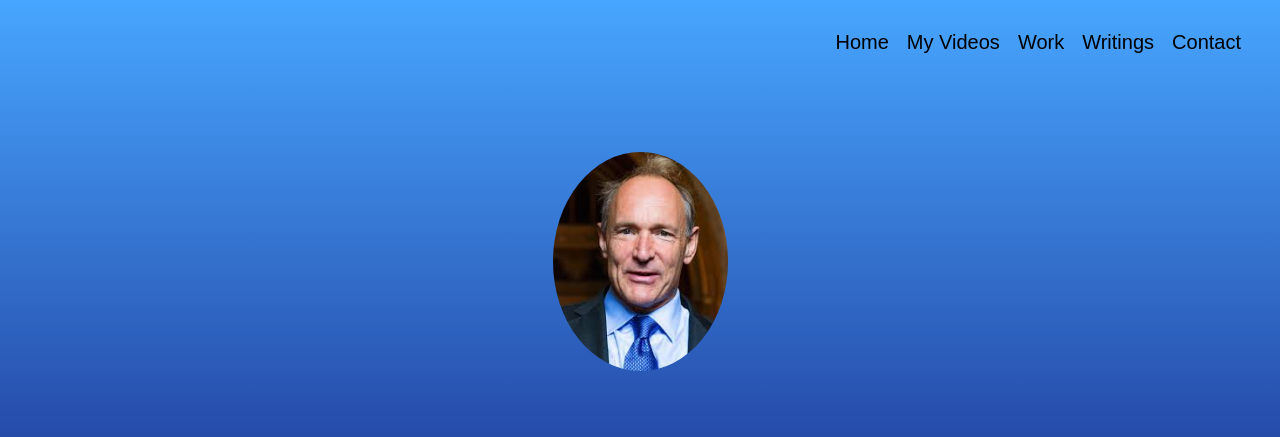
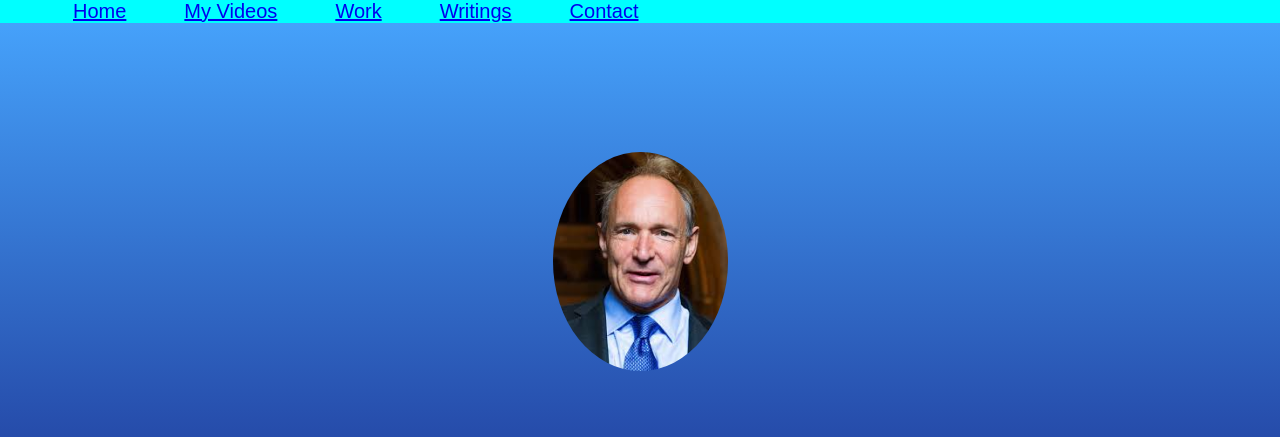
Before and after one commit to slime1212/My-Tim-Berners-Website, a plain HTML site: page index.html in a window 1280 px wide. Shown: the top 437 px of the page. Drawn offline with Linux system fonts and the light colour scheme; a web font is replaced by a local one.

Commit message:
Add files via upload

```diff
--- a/index.html
+++ b/index.html
@@ -5,16 +5,19 @@
     <title>Tim Berners-Lee Web</title>
     <link rel="stylesheet" href="style.css">
     <link href="https://fonts.googleapis.com/css2?family=Hind+Madurai:wght@300&display=swap" rel="stylesheet">
+    <link rel="stylesheet" href="https://cdnjs.cloudflare.com/ajax/libs/font-awesome/4.7.0/css/font-awesome.min.css">
 </head>
 
 <body>
+    <center>
         <ul class="menu">
-        <li class="links">Home</li>
-        <li class="links">My Videos</li>
-        <li class="links">Work</li>
-        <li class="links">Writings</li>
-        <li class="links">Contact</li>
+            <li class="links"><a href="#welcome">Home</a></li>
+            <li class="links"><a href="#videos">My Videos</a></li>
+            <li class="links"><a href="#work">Work</a></li>
+            <li class="links"><a href="#writings">Writings</a></li>
+            <li class="links"><a href="#contacts">Contact</a></li>
         </ul>
+    </center>
         <section id="welcome">
             <div class="inner">
                 <img class="profile" src="TB%20-L.jpg">
@@ -35,6 +38,33 @@
                 In 1995 Microsoft produced the first version of Internet Explorer and this commercial browser created enormous growth in websites and web users.
                 The Web was first used for e-commerce in 1997.</p>
         </section>
+        <section id="videos">
+            <h1>Videos</h1>
+            <div class="line"></div>
+            <br>
+            <iframe width="727" height="409" src="https://www.youtube.com/embed/UO-x_bF7mC0" frameborder="0" allow="accelerometer; autoplay; clipboard-write; encrypted-media; gyroscope; picture-in-picture" allowfullscreen></iframe>
+            <br><br>
+            <iframe width="727" height="409" src="https://www.youtube.com/embed/fbV82k-ExT0" frameborder="0" allow="accelerometer; autoplay; clipboard-write; encrypted-media; gyroscope; picture-in-picture" allowfullscreen></iframe>
+        </section>
+        <section id="work">
+            <h1>Work</h1>
+            <div class="line"></div>
+            <iframe width="1000" height="900" src="https://en.wikipedia.org/wiki/Tim_Berners-Lee#Career_and_research" frameborder="0"></iframe>
+        </section>
+        <section id="writings">
+            <h1>Writings</h1>
+            <div class="line"></div>
+            <a class="article" href="https://webfoundation.org/2019/03/web-birthday-30/" target="_blank">30 years on, what’s next #ForTheWeb?
+            </a>
+        </section>
+        <section id="contacts">
+            <iframe src="https://www.google.com/maps/embed?pb=!1m18!1m12!1m3!1d3163.5053582997157!2d-121.9627634851976!3d37.543155833225434!2m3!1f0!2f0!3f0!3m2!1i1024!2i768!4f13.1!3m3!1m2!1s0x808fc0c4972b7f09%3A0x192c7ee699e230c4!2sAqua%20Adventure%20Water%20Park!5e0!3m2!1sen!2sus!4v1616862888238!5m2!1sen!2sus" width="600" height="450" style="border:0;" allowfullscreen="" loading="lazy"></iframe>
+            <div class="contact">
+                <a href="mailto:noaoz29@ausdk12.org?Subject=Hello">
+                    <i class="fa fa-envelope"></i> &nbsp; &nbsp; <h3>noaoz29@ausdk12.org</h3>
+                </a>
+            </div>
+        </section>
 </body>
 
 </html>
--- a/style.css
+++ b/style.css
@@ -72,26 +72,28 @@ p {
 }
 
 .menu {
-    list-style: none;
     font-family: sans-serif;
-    position: absolute;
-    top: 10px;
-    right: 30px;
+    position: fixed;
+    top: 0px;
     z-index: 10;
     cursor: pointer;
+    width: 100%;
+    margin-top: 0px;
+    background-color: cyan;
 }
 
 .links {
     float: left;
-    padding-top: 5px;
-    padding-left: 9px;
-    padding-right: 9px;
-    padding-bottom: 5px;
+    padding-left: 33px;
+    padding-right: 25px;
     font-family: sans-serif;
     font-size: 20px;
+    display: inline;
 }
 
 .links:hover {
     background-color: cornflowerblue;
     font-family: 'Signika', sans-serif;
+    text-decoration: underline;
+    font-size: 25px;
 }
```
Lines whose indentation alone changed are shown as unchanged.
